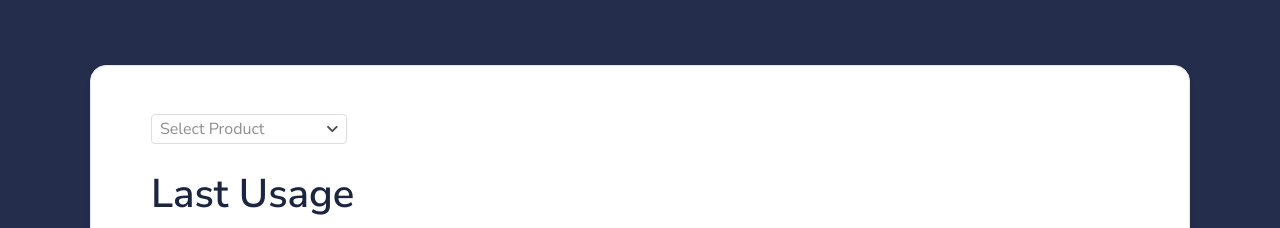
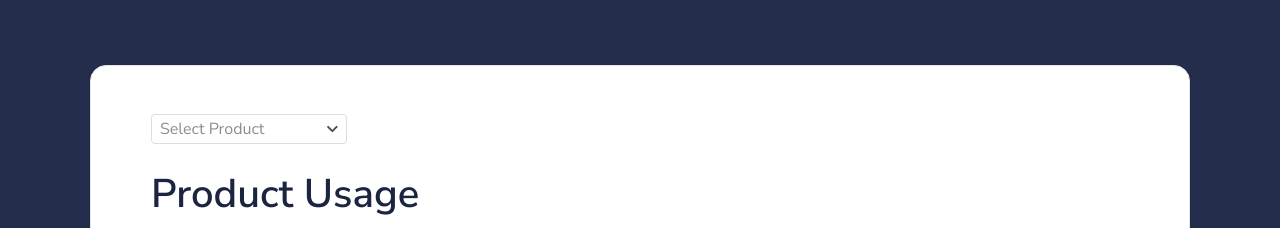
Before and after one commit to Somarrose/Column-management, a Flask app: page /product_usage in a window 1280 px wide. Shown: the part 95-323 px from the top of the page. Run offline with Flask 3, Linux system fonts and the light colour scheme; data that the repository does not hold is empty; some libraries are stand-ins or nearby versions.

Commit message:
fixed a title

```diff
--- a/templates/product_usage.html
+++ b/templates/product_usage.html
@@ -6,7 +6,7 @@
 <select style="width:20%;" id="single">
 </select>
 
-<h1 class="mt-4 text-dark">Last Usage</h1>
+<h1 class="mt-4 text-dark">Product Usage</h1>
     <div id="select_content">
         <table class="table">
             <thead>
```
